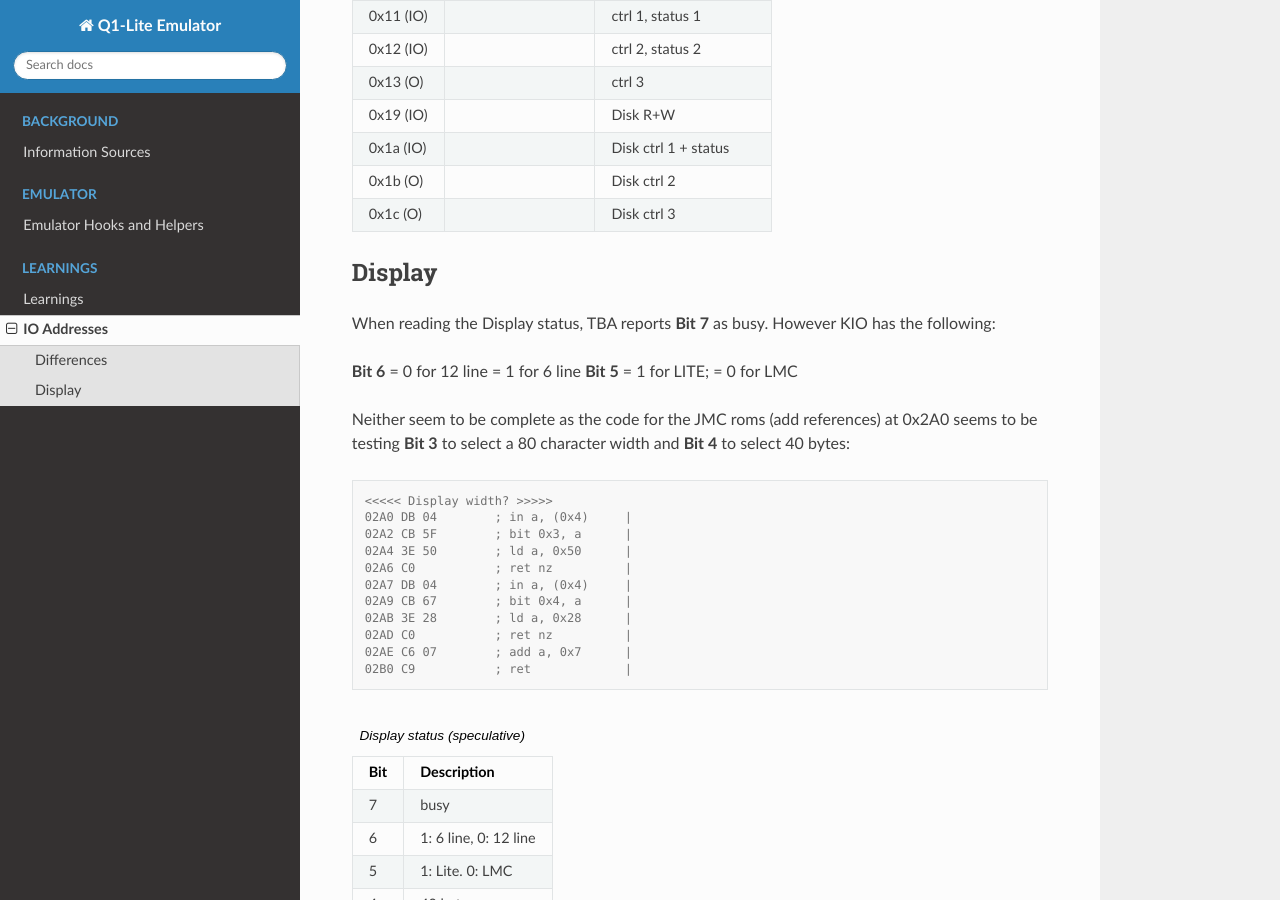
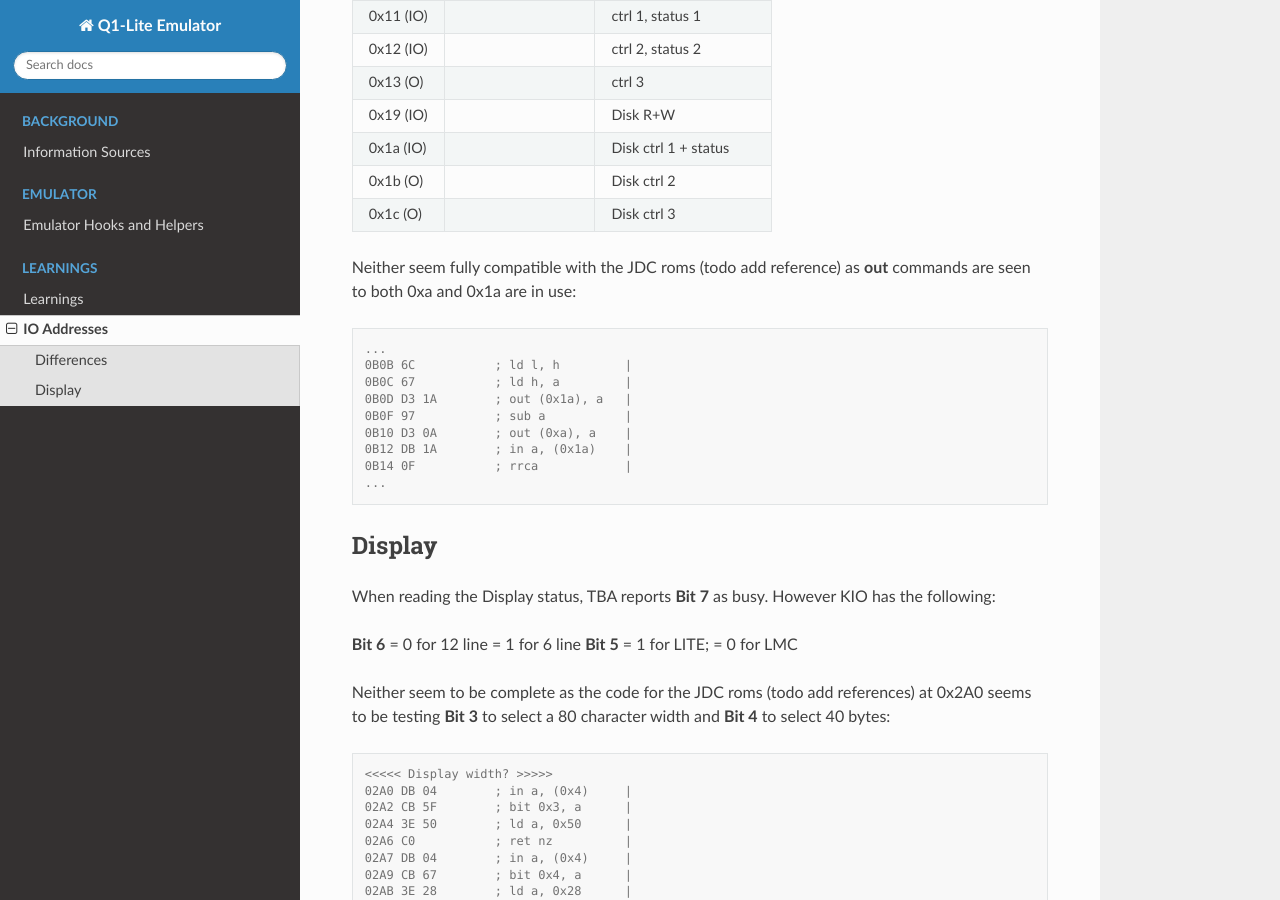
Before and after one commit to mortenjc/Q1, a Sphinx documentation site: the page built from docs/source/q1io.rst, in a window 1280 px wide and 900 px high, scrolled down 1023 px. Built offline with Sphinx 7.4.7 and the Read the Docs theme 2.0.0, drawn with Linux system fonts in a browser that asks for light colours; pages that are not in the unit, such as notebooks, are missing from menus.

Commit message:
doc: out 0xa and 0x1a

```diff
--- a/docs/source/q1io.rst
+++ b/docs/source/q1io.rst
@@ -87,6 +87,21 @@ The two document has some differences. For example the known addresses are
      - Disk ctrl 3
 
 
+Neither seem fully compatible with the JDC roms (todo add reference) as
+**out** commands are seen to both 0xa and 0x1a are in use:
+
+.. code-block:: console
+
+  ...
+  0B0B 6C           ; ld l, h         |
+  0B0C 67           ; ld h, a         |
+  0B0D D3 1A        ; out (0x1a), a   |
+  0B0F 97           ; sub a           |
+  0B10 D3 0A        ; out (0xa), a    |
+  0B12 DB 1A        ; in a, (0x1a)    |
+  0B14 0F           ; rrca            |
+  ...
+
 Display
 -------
 
@@ -96,7 +111,7 @@ However KIO has the following:
 **Bit 6** = 0 for 12 line = 1 for 6 line
 **Bit 5** = 1 for LITE; = 0 for LMC
 
-Neither seem to be complete as the code for the JMC roms (add references)
+Neither seem to be complete as the code for the JDC roms (todo add references)
 at 0x2A0 seems to be testing **Bit 3** to select a 80 character width and
 **Bit 4** to select 40 bytes:
 
```
